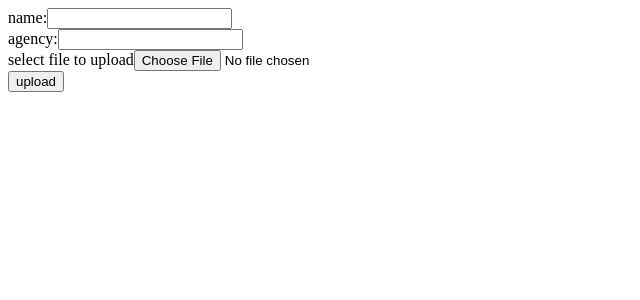
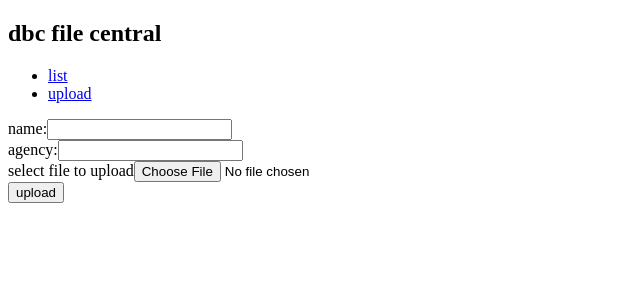
Before and after one commit to DBCDK/merkur, a React app: page /upload in a window 1280 px wide. Shown: the top 300 px of the page, without its empty margins (0-640 px from the left). Built offline with nearby package versions, Linux system fonts and the light colour scheme; the HTML template or start-up script is replaced by a standard one.

Commit message:
Show sidebar in admin upload mode

```diff
--- a/src/components/AdminUpload.js
+++ b/src/components/AdminUpload.js
@@ -6,6 +6,7 @@
 import React from "react";
 
 import MetadataForm from "./MetadataForm";
+import Sidebar from "./Sidebar";
 import Uploader from "../model/Uploader";
 import UploadForm from "./UploadForm";
 
@@ -26,7 +27,10 @@ class AdminUpload extends React.Component {
     }
     render() {
         return (
-            <MetadataForm onClick={this.onClick}/>
+            <div>
+                <Sidebar/>
+                <MetadataForm onClick={this.onClick}/>
+            </div>
         );
     }
 }
```
